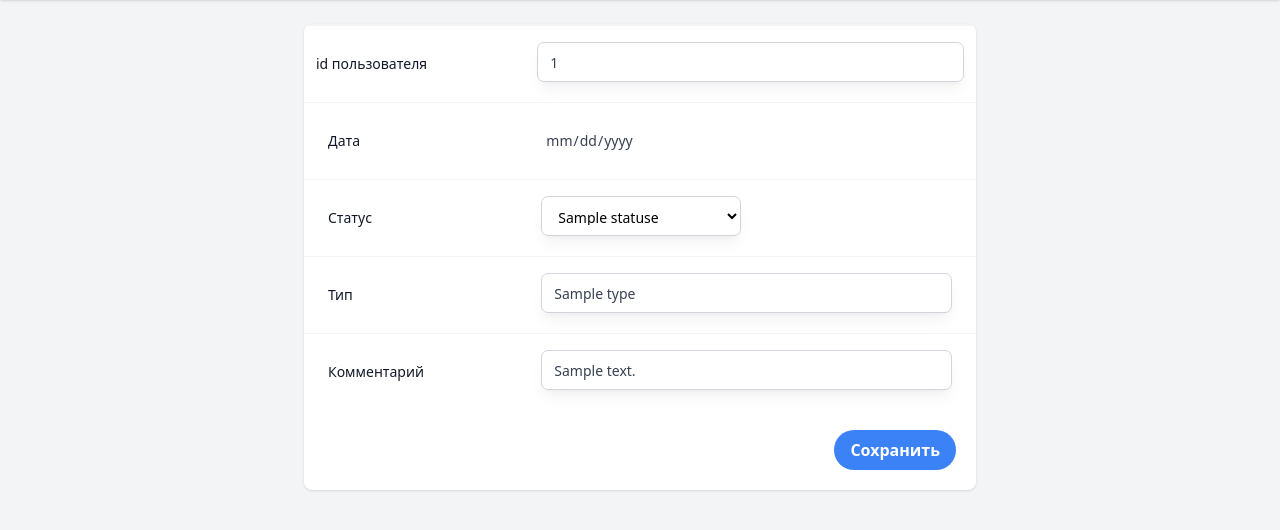
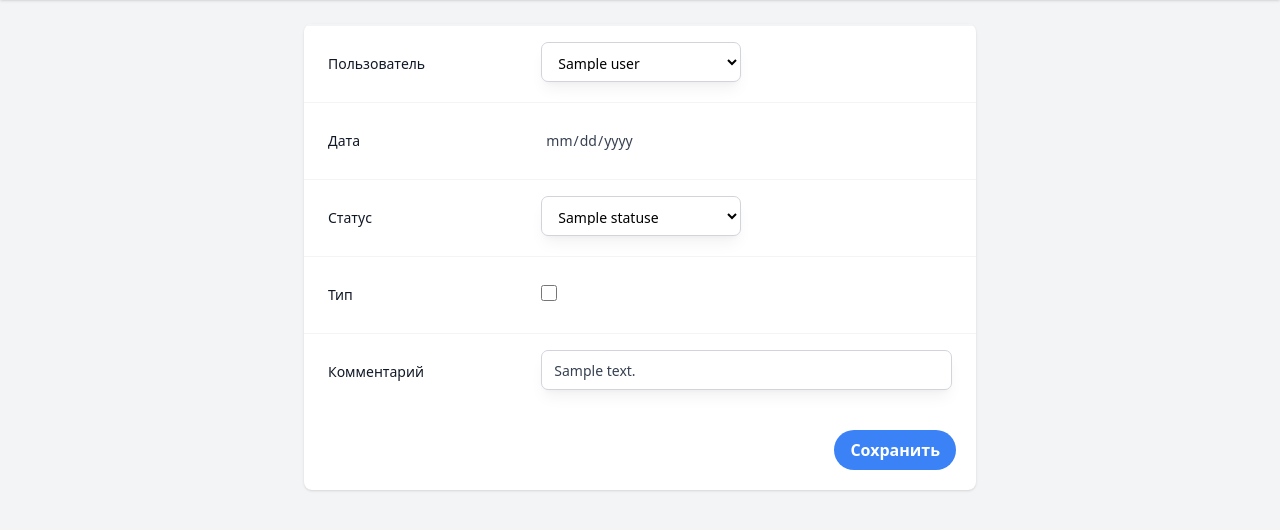
Before and after one commit to IKolyas/sw-academy-10-2023, a PHP site: template views/record/edit.twig in a window 1280 px wide. Shown: the part 132-662 px from the top of the page. Run offline with PHP 8.4, Linux system fonts and the light colour scheme; the template is opened without the code that fills it: most values are stand-ins (such as "Sample title", 1, 10 or a date in 2020); some libraries are stand-ins or nearby versions; some web fonts are replaced.

Commit message:
12: fix records
Добавит selectors на страницы создать и редактировать

```diff
--- a/App/Models/AbstractModel.php
+++ b/App/Models/AbstractModel.php
@@ -16,6 +16,12 @@ abstract class AbstractModel
     public function findAll(): ?array
     {
         return $this->repository->all();
+
+    }
+
+    public function getBy($value, string $column = 'id'): ?array
+    {
+        return $this->repository->getBy($value, $column);
 
     }
 
--- a/views/record/edit.twig
+++ b/views/record/edit.twig
@@ -9,20 +9,24 @@
             <div class="border-t border-gray-100">
                 <dl class="divide-y divide-gray-100">
                     <input class="pl-1 bg-gray-200 hidden" type="text" name="id" value="{{ record.id|e }}" readonly>
-                    <div class="px-4 py-4 sm:grid sm:grid-cols-3 sm:gap-4 sm:px-3">
-                        <dt class="text-sm font-medium text-gray-900 align-middle my-3">id пользователя</dt>
-                        <dd class="mt-1 text-sm leading-6 text-gray-700 sm:col-span-2 sm:mt-0">
+                    <div class="px-4 py-4 sm:grid sm:grid-cols-3 sm:gap-4 sm:px-6">
+                        <dt class="text-sm font-medium text-gray-900 my-3">Пользователь</dt>
                         <div class="relative h-10 w-full min-w-[200px] ">
-                                <input type="text" name="user_id" value="{{ record.user_id|e }}"
-                                       class="peer h-full w-full rounded-[7px]  !border  !border-gray-300 border-t-transparent
+                            <select name="user_id" class="peer h-full w-full rounded-[7px]  !border  !border-gray-300
+                   border-t-transparent
                    bg-transparent bg-white px-3 py-2.5 font-sans text-sm font-normal text-blue-gray-700
                    shadow-lg shadow-gray-900/5 outline outline-0 ring-4 ring-transparent transition-all
                    placeholder:text-gray-500 placeholder-shown:border placeholder-shown:border-blue-gray-200
                    placeholder-shown:border-t-blue-gray-200 focus:border-2  focus:!border-gray-900
                    focus:border-t-transparent focus:!border-t-gray-900 focus:outline-0 focus:ring-gray-900/10
-                                       disabled:border-0 disabled:bg-blue-gray-50" />
+                   disabled:border-0 disabled:bg-blue-gray-50">
+                                {% for user in users %}
+                                    <option value="{{ user.value }}" {{ user.value == record.user_id ? 'selected' : '' }}>
+                                        {{ user.name }}
+                                    </option>
+                                {% endfor %}
+                            </select>
                         </div>
-                        </dd>
                     </div>
                     <div class="px-4 py-4 sm:grid sm:grid-cols-3 sm:gap-4 sm:px-6">
                         <dt class="text-sm font-medium text-gray-900 my-3">Дата</dt>
@@ -50,19 +54,16 @@
                             </select>
                         </div>
                     </div>
-
                     <div class="px-4 py-4 sm:grid sm:grid-cols-3 sm:gap-4 sm:px-6">
                         <dt class="text-sm font-medium text-gray-900 my-3">Тип</dt>
                         <dd class="mt-1 text-sm leading-6 text-gray-700 sm:col-span-2 sm:mt-0 ">
-                            <div class="relative h-10 w-full min-w-[200px] ">
-                                <input type="text" name="type" value="{{ record.type|e }}"
-                                       class="peer h-full w-full rounded-[7px]  !border  !border-gray-300 border-t-transparent
-                                       bg-transparent bg-white px-3 py-2.5 font-sans text-sm font-normal text-blue-gray-700
-                                       shadow-lg shadow-gray-900/5 outline outline-0 ring-4 ring-transparent transition-all
-                                       placeholder:text-gray-500 placeholder-shown:border placeholder-shown:border-blue-gray-200
-                                       placeholder-shown:border-t-blue-gray-200 focus:border-2  focus:!border-gray-900
-                                       focus:border-t-transparent focus:!border-t-gray-900 focus:outline-0 focus:ring-gray-900/10
-                                       disabled:border-0 disabled:bg-blue-gray-50"/>
+                            <div class="relative h-10 w-full min-w-[200px] flex items-center">
+                                <input type="hidden" name="type" value="0">
+                                <input type="checkbox" name="type" value="1"
+                                        {% if record.type == 1 %} checked {% endif %}
+                                       class="w-4 h-4 text-blue-600 bg-gray-100 border-gray-300 rounded focus:ring-blue-500
+                        dark:focus:ring-blue-600 dark:ring-offset-gray-800 focus:ring-2 dark:bg-gray-700
+                        dark:border-gray-600 "/>
                             </div>
                         </dd>
                     </div>
```
Also changed, not shown: App/Controllers/RecordsController.php (+7 -0 lines), App/FormRequests/RecordRequest.php (+16 -0 lines), views/record/create.twig (+18 -16 lines). Lines whose indentation alone changed are shown as unchanged.
